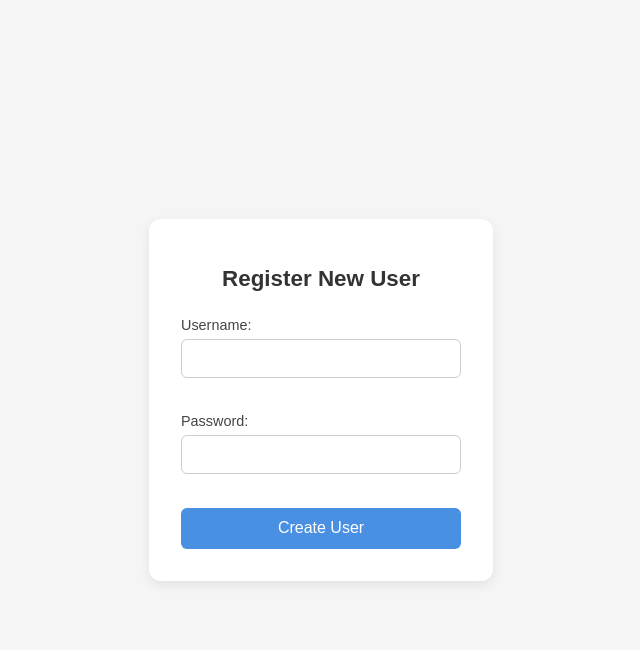
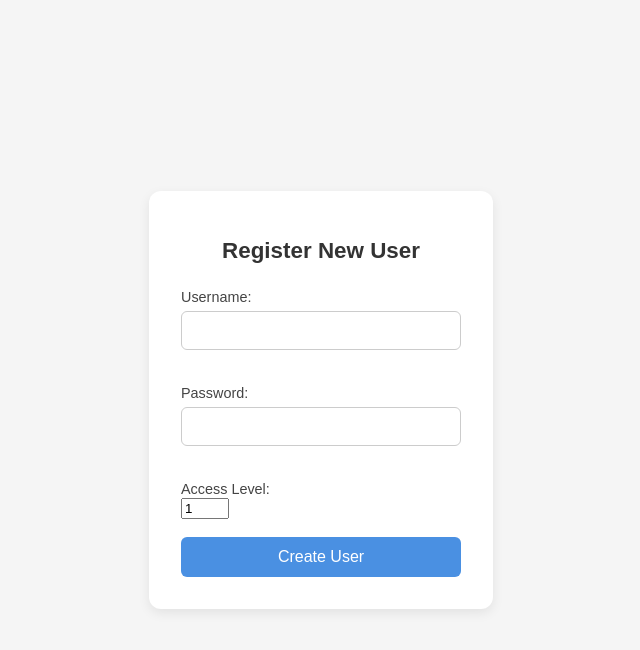
Before and after one commit to bobermcboberson/Passman, a Flask app: template app/templates/user_registration.html in a window 1280 px wide. Shown: the top 650 px of the page, without its empty margins (319-959 px from the left). Run offline with Flask 3, Linux system fonts and the light colour scheme; the template is opened without the code that fills it, so the values that code supplies are empty.

Commit message:
added new label input to user registration page for access level

```diff
--- a/app/templates/user_registration.html
+++ b/app/templates/user_registration.html
@@ -22,6 +22,12 @@
         <br>
         <br>
 
+        <label>Access Level:</label>
+        <br>
+        <input type="number" id="access_level" name="access_level" min="1" max="5" step="1" value="1">
+        <br>
+        <br>
+
         <button type="submit">Create User</button>
     </form>
 </body>
```
